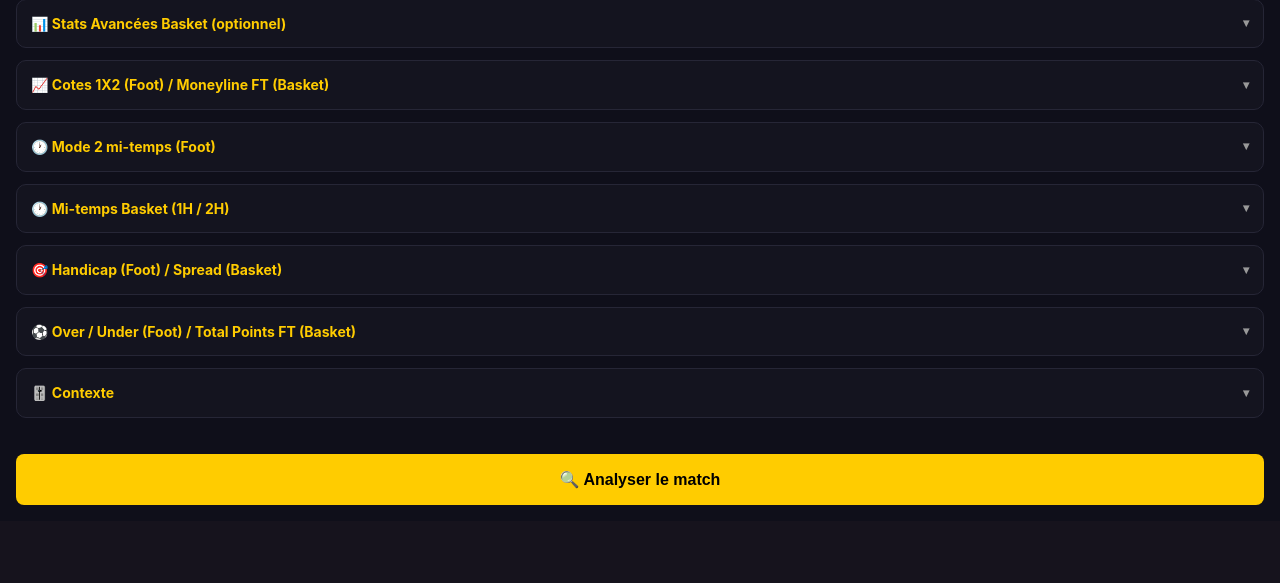
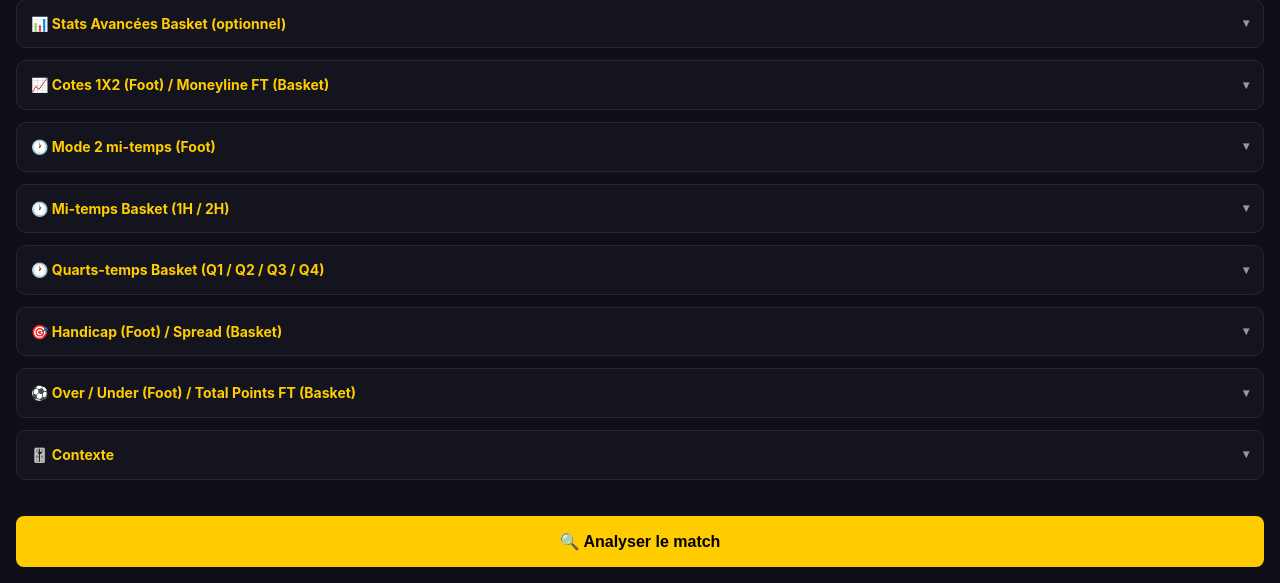
Before and after one commit to hamzypogba0610-pixel/qfte-bot-v23, a FastAPI app: page / in a window 1280 px wide. Shown: the part 1284-1867 px from the top of the page. Before the commit the page ends 1789 px from the top, so only its background shows below. Run offline with FastAPI, Linux system fonts and the light colour scheme.

Commit message:
Update index.html

```diff
--- a/templates/index.html
+++ b/templates/index.html
@@ -159,7 +159,7 @@
                 <label>DefRtg — Extérieur</label>
                 <input type="number" step="0.1" name="defrtg_ext" placeholder="Ex : 112.0">
             </div>
-    </details>
+            </details>
 
 
         <details>
@@ -219,6 +219,25 @@
                 <label>Total Points 2ème mi-temps (2H)</label>
                 <input type="text" name="total_2h" placeholder="Ex : 105.5/1.85/1.95">
                 <div class="example">Format : Ligne/Cote_Over/Cote_Under</div>
+            </div>
+        </details>
+
+        <details>
+            <summary>🕐 Quarts-temps Basket (Q1 / Q2 / Q3 / Q4)</summary>
+            <div class="details-content">
+                <p class="hint">Basket uniquement. Format : <b>Total=Ligne/Over/Under | ML=Dom/Ext</b></p>
+                <label>Q1 — 1er quart-temps</label>
+                <input type="text" name="q1" placeholder="Ex : Total=55.5/1.85/1.95 | ML=1.80/2.05">
+                <div class="example">Exemple : Total=55.5/1.85/1.95 | ML=1.80/2.05</div>
+                <label>Q2 — 2ème quart-temps</label>
+                <input type="text" name="q2" placeholder="Ex : Total=53.5/1.90/1.90 | ML=1.85/2.00">
+                <div class="example">Exemple : Total=53.5/1.90/1.90 | ML=1.85/2.00</div>
+                <label>Q3 — 3ème quart-temps</label>
+                <input type="text" name="q3" placeholder="Ex : Total=55.0/1.85/1.95 | ML=1.75/2.10">
+                <div class="example">Exemple : Total=55.0/1.85/1.95 | ML=1.75/2.10</div>
+                <label>Q4 — 4ème quart-temps</label>
+                <input type="text" name="q4" placeholder="Ex : Total=53.5/1.90/1.90 | ML=1.80/2.05">
+                <div class="example">Exemple : Total=53.5/1.90/1.90 | ML=1.80/2.05</div>
             </div>
         </details>
 
@@ -285,4 +304,4 @@
     </form>
 
 </body>
-</html>
+    </html>
```
